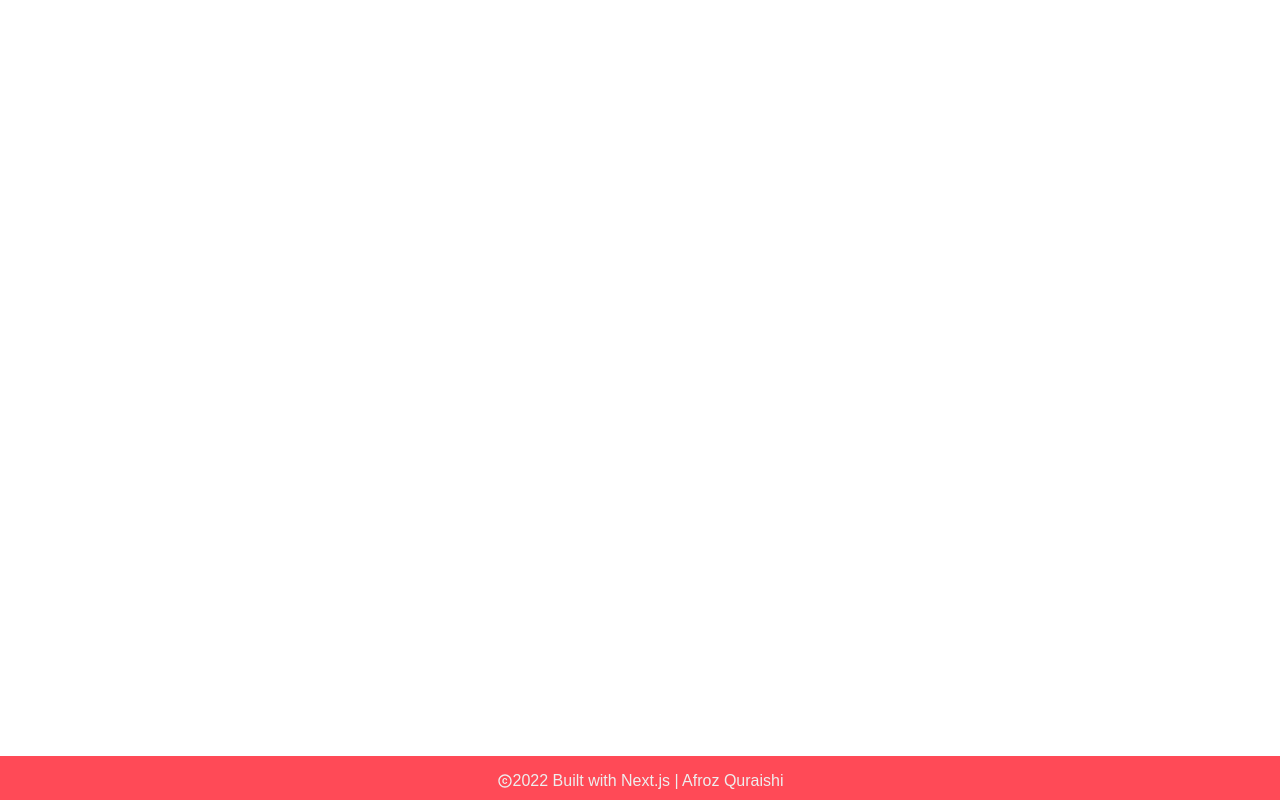
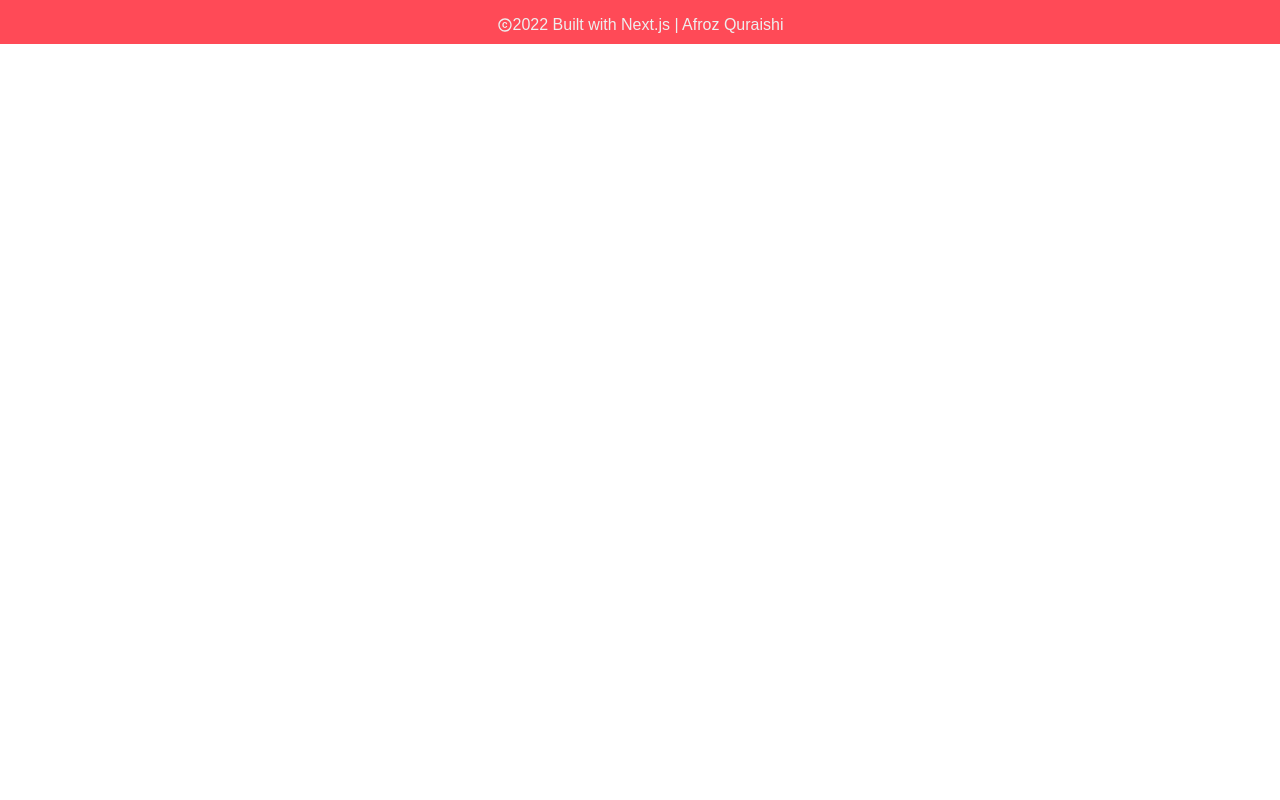
Before and after one commit to afroz23/afrozquraishi, a Next.js app: page /Footer in a window 1280 px wide. Built offline with nearby package versions, Linux system fonts and the light colour scheme.

Commit message:
footer and scroll bar modified

```diff
--- a/pages/Footer/Footer.module.css
+++ b/pages/Footer/Footer.module.css
@@ -2,8 +2,7 @@
     width: 100%;
     background-color: #ff4a57;
     color: #eee;
-    position: fixed;
-    left: 0;
+
     bottom: 0;
     text-align: center;
 }
--- a/styles/globals.css
+++ b/styles/globals.css
@@ -22,6 +22,34 @@
     padding: 0;
     font-family: "Poppins", sans-serif;
     scroll-behavior: smooth;
+    overflow-y: scroll;
+}
+
+/* body::-webkit-scrollbar-track {
+    -webkit-box-shadow: inset 0 0 6px #a06cd5;
+    border-radius: 10px;
+}
+
+body::-webkit-scrollbar-thumb {
+    border-radius: 10px;
+    -webkit-box-shadow: inset 0 0 6px #a06cd5;
+} */
+
+body::-webkit-scrollbar-track {
+    border-left: 2px solid #ff4321;
+    padding: 2px 0;
+    background-color: #ff8a75;
+}
+
+body::-webkit-scrollbar {
+    width: 15px;
+}
+
+body::-webkit-scrollbar-thumb {
+    border-radius: 35px;
+    box-shadow: inset 0 0 6px rgba(0, 0, 0, 0.3);
+    background-color: #ff4321;
+    border: 1px solid #ff4321;
 }
 
 ::selection {
```
